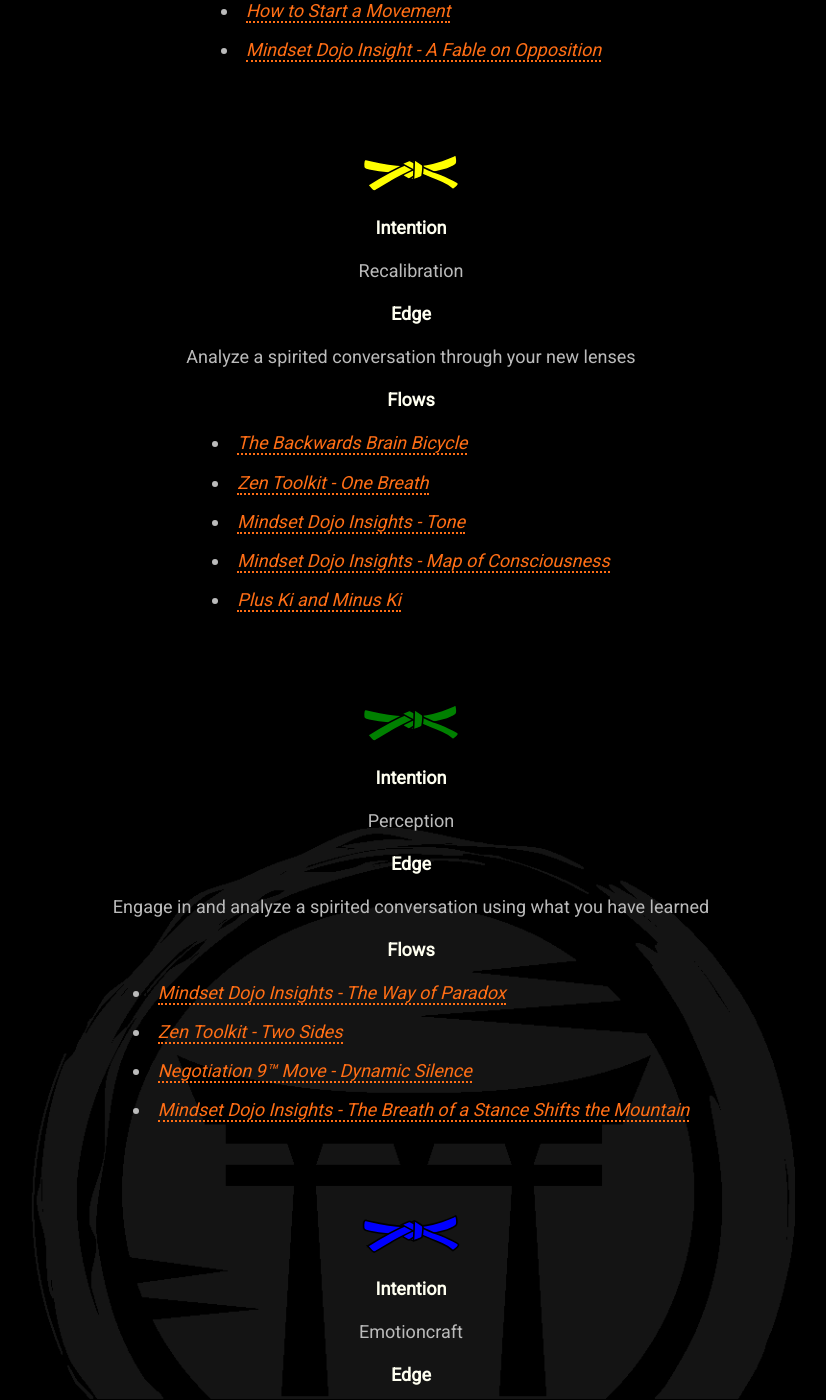
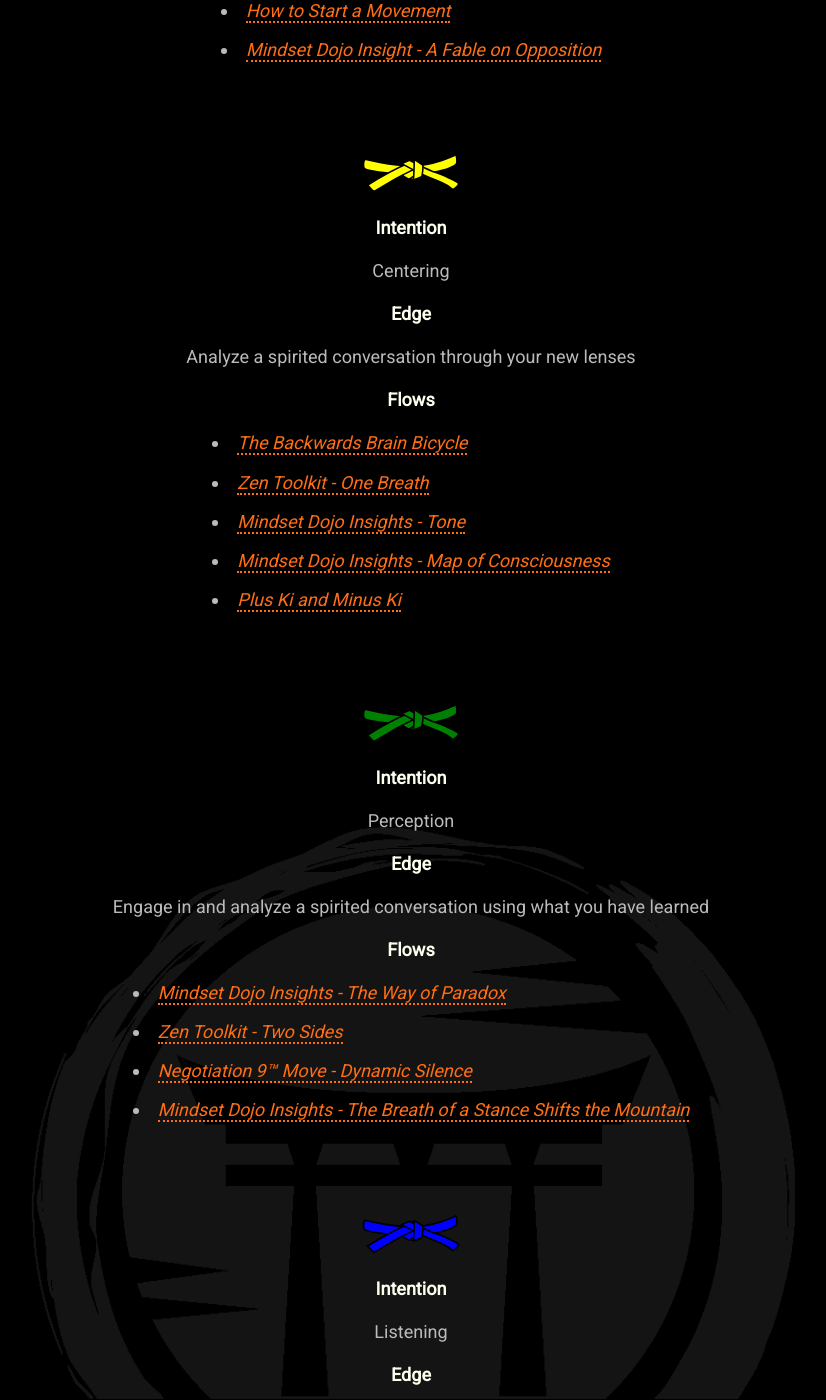
Before and after one commit to mindset-dojo/mindset-dojo.github.io, a Jekyll site: the page built from program.md, in a window 1280 px wide and 1400 px high, scrolled down 2398 px. Shown: the whole window, without its empty margins (229-1055 px from the left). Built offline with Jekyll 4.4.1, drawn with Linux system fonts in a browser that asks for light colours; some web fonts are replaced; some of the changed text lies outside the part shown.

Commit message:
feat: Recenter belt intentions

```diff
--- a/_data/program.yaml
+++ b/_data/program.yaml
@@ -52,7 +52,7 @@ levels:
   - color: yellow
     label: 6th Kyu
     level: -6
-    intention: Recalibration
+    intention: Centering
     edge: Analyze a spirited conversation through your new lenses
     flows:
       - label: The Backwards Brain Bicycle
@@ -82,7 +82,7 @@ levels:
   - color: blue
     label: 4th Kyu
     level: -4
-    intention: Emotioncraft
+    intention: Listening
     edge: Improve a conversation that matters using what you have learned
     flows:
       - label: Negotiation 9™ Move - Labels
@@ -116,7 +116,7 @@ levels:
   - color: brown
     label: 2nd Kyu
     level: -2
-    intention: Synthesis
+    intention: Integration
     edge: Improve a conversation that matters using what you have learned
     flows:
       - label: Negotiation 9™ Move - “I” Messages
@@ -132,7 +132,7 @@ levels:
   - color: red
     label: 1st Kyu
     level: -1
-    intention: Embodiment
+    intention: Resonance
     edge: Live demonstration of wisely timed MetaShifting
     flows:
       - label: Zen Toolkit - Three Centers
```
